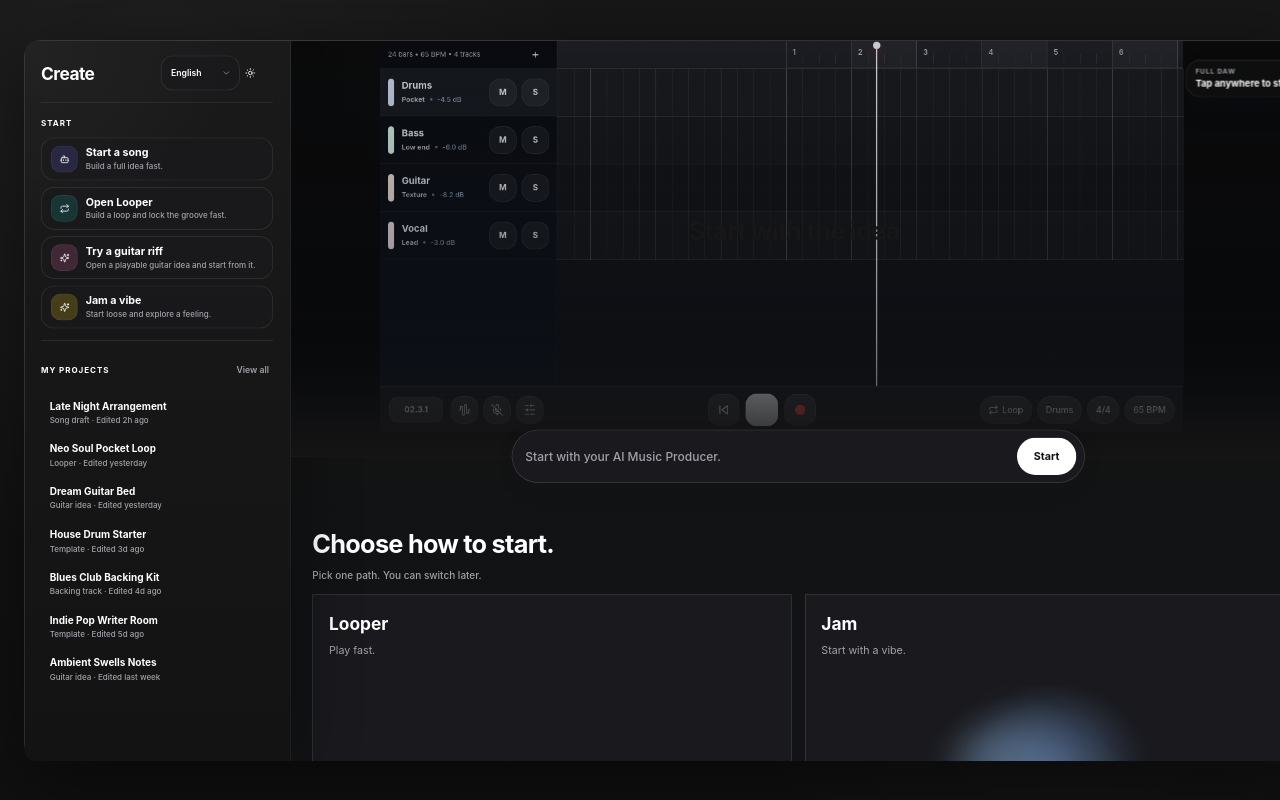
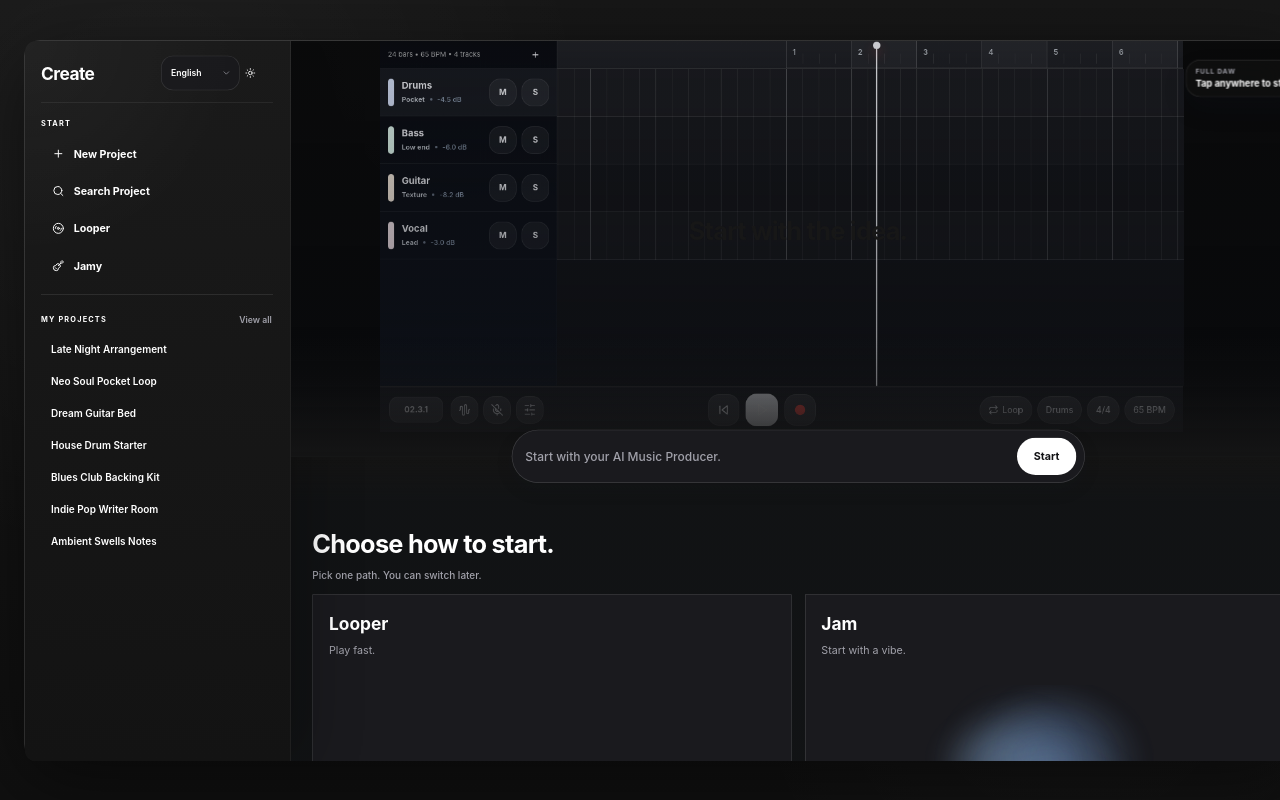
Before and after one commit to P3tr4-sway/Createpage, a React (Vite) app: page / in a window 1280 px wide. Shown: the top 800 px of the page. Built offline with nearby package versions, Linux system fonts and the light colour scheme.

Commit message:
Update sidebar list style

```diff
--- a/src/features/entrance/workspace/EntranceWorkspace.styles.ts
+++ b/src/features/entrance/workspace/EntranceWorkspace.styles.ts
@@ -65,17 +65,28 @@ export const sidebarSectionStyle: CSSProperties = {
 export const sidebarSectionLabelStyle: CSSProperties = {
   margin: 0,
   color: "var(--foreground)",
-  fontSize: 12,
+  fontSize: 11,
   fontWeight: 700,
-  letterSpacing: "0.12em",
+  letterSpacing: "0.16em",
   textTransform: "uppercase",
 };
 
 export const sidebarProjectListStyle: CSSProperties = {
   display: "flex",
   flexDirection: "column",
-  gap: 4,
+  gap: 6,
   paddingRight: 2,
+};
+
+export const sidebarViewAllStyle: CSSProperties = {
+  border: "none",
+  minHeight: 32,
+  padding: "0 2px",
+  background: "transparent",
+  color: "var(--secondary)",
+  fontSize: 13,
+  fontWeight: 600,
+  cursor: "pointer",
 };
 
 export const topTitleStyle: CSSProperties = {
--- a/src/features/entrance/workspace/EntranceWorkspace.tsx
+++ b/src/features/entrance/workspace/EntranceWorkspace.tsx
@@ -1,7 +1,11 @@
 import {
   ArrowLeft,
   ChevronDown,
+  Disc3,
+  Guitar,
   Moon,
+  Plus,
+  Search,
   Sun,
 } from "lucide-react";
 import { useTheme } from "next-themes";
@@ -31,7 +35,6 @@ import {
 } from "@/features/entrance/model/entrance.mock";
 import { useEntranceViewState } from "@/features/entrance/state/useEntranceViewState";
 import {
-  buildCreateActions,
   buildQuickActions,
   buildSidebarProjects,
   buildTutorialBrowseItems,
@@ -46,7 +49,6 @@ import {
 } from "@/features/entrance/workspace/EntranceWorkspacePanels";
 import type {
   SidebarProject,
-  SidebarAction,
 } from "@/features/entrance/workspace/EntranceWorkspace.types";
 import {
   QuickAccessCarousel,
@@ -57,7 +59,6 @@ import {
 import { EntranceWorkspaceHero } from "@/features/entrance/workspace/EntranceWorkspaceHero";
 import { EntranceWorkspaceTutorialPanel } from "@/features/entrance/workspace/EntranceWorkspaceTutorialPanel";
 import {
-  inlineLinkButtonStyle,
   secondaryButtonStyle,
   sectionDescriptionStyle,
   sectionTitleStyle,
@@ -73,6 +74,7 @@ import {
   sidebarProjectListStyle,
   sidebarSectionLabelStyle,
   sidebarSectionStyle,
+  sidebarViewAllStyle,
   topTitleStyle,
   workspaceSectionStyle,
 } from "@/features/entrance/workspace/EntranceWorkspace.styles";
@@ -163,17 +165,34 @@ export function EntranceWorkspace() {
 
   const shellTone = useMemo(() => getEntranceWorkspaceTone(isDark), [isDark]);
 
-  const createActions = useMemo<SidebarAction[]>(
-    () =>
-      buildCreateActions({
-        copy,
-        guitarClips,
-        onOpenWorkspace: openAgenticWorkspace,
-        onOpenLooper: openLooperWorkspace,
-        onOpenGuitar: openGuitar,
-        onScrollTo: handleScrollTo,
-      }),
-    [copy, handleScrollTo, openAgenticWorkspace, openGuitar, openLooperWorkspace],
+  const sidebarStartItems = useMemo(
+    () => [
+      {
+        id: "new-project",
+        label: "New Project",
+        icon: Plus,
+        onClick: openAgenticWorkspace,
+      },
+      {
+        id: "search-project",
+        label: "Search Project",
+        icon: Search,
+        onClick: () => setProjectsOpen(true),
+      },
+      {
+        id: "looper",
+        label: "Looper",
+        icon: Disc3,
+        onClick: () => openLooperWorkspace("Hot"),
+      },
+      {
+        id: "jamy",
+        label: "Jamy",
+        icon: Guitar,
+        onClick: () => handleScrollTo("launch"),
+      },
+    ],
+    [handleScrollTo, openAgenticWorkspace, openLooperWorkspace, setProjectsOpen],
   );
 
   const sidebarProjects = useMemo<SidebarProject[]>(
@@ -330,14 +349,12 @@ export function EntranceWorkspace() {
                   <div className="mb-3">
                     <p style={sidebarSectionLabelStyle}>{copy.start}</p>
                   </div>
-                  <div className="flex flex-col gap-2.5">
-                    {createActions.map((action) => (
+                  <div style={sidebarProjectListStyle}>
+                    {sidebarStartItems.map((action) => (
                       <SidebarStartAction
                         key={action.id}
                         label={action.label}
-                        meta={action.meta}
                         icon={action.icon}
-                        accent={action.accent}
                         onClick={action.onClick}
                       />
                     ))}
@@ -351,7 +368,7 @@ export function EntranceWorkspace() {
                       type="button"
                       onClick={() => setProjectsOpen(true)}
                       className="tablet-touch-target tablet-pressable"
-                      style={inlineLinkButtonStyle}
+                      style={sidebarViewAllStyle}
                     >
                       {copy.viewAll}
                     </button>
--- a/src/features/entrance/workspace/EntranceWorkspacePanels.tsx
+++ b/src/features/entrance/workspace/EntranceWorkspacePanels.tsx
@@ -10,9 +10,7 @@ interface LoopLaunchPanelProps {
 
 interface SidebarStartActionProps {
   label: string;
-  meta?: string;
   icon: LucideIcon;
-  accent: string;
   onClick: () => void;
 }
 
@@ -57,29 +55,25 @@ export function LoopLaunchPanel({
 
 export function SidebarStartAction({
   label,
-  meta,
   icon: Icon,
-  accent,
   onClick,
 }: SidebarStartActionProps) {
   return (
     <button
       type="button"
       onClick={onClick}
-      className="tablet-touch-target tablet-pressable flex items-center justify-between text-left"
+      className="tablet-touch-target tablet-pressable tablet-hover-soft flex w-full items-center text-left"
       style={sidebarStartActionStyle}
     >
-      <span className="flex min-w-0 items-center gap-3">
-        <span
-          className="flex h-10 w-10 shrink-0 items-center justify-center"
-          style={{ ...sidebarActionIconStyle, backgroundColor: accent }}
-        >
-          <Icon size={15} strokeWidth={1.9} />
-        </span>
-        <span className="min-w-0">
-          <span style={sidebarStartLabelStyle}>{label}</span>
-          {meta ? <span style={sidebarStartMetaStyle}>{meta}</span> : null}
-        </span>
+      <span
+        className="flex shrink-0 items-center justify-center"
+        style={sidebarActionIconStyle}
+        aria-hidden="true"
+      >
+        <Icon size={18} strokeWidth={1.95} />
+      </span>
+      <span className="min-w-0 flex-1">
+        <span style={sidebarStartLabelStyle}>{label}</span>
       </span>
     </button>
   );
@@ -92,14 +86,11 @@ export function SidebarProjectListItem({
     <button
       type="button"
       onClick={project.onClick}
-      className="tablet-touch-target tablet-pressable flex w-full items-start text-left"
+      className="tablet-touch-target tablet-pressable tablet-hover-soft flex w-full items-start text-left"
       style={sidebarProjectItemStyle}
     >
       <span className="min-w-0">
         <span style={sidebarProjectTitleStyle}>{project.title}</span>
-        <span style={sidebarProjectMetaStyle}>
-          {project.status} · {project.meta}
-        </span>
       </span>
     </button>
   );
@@ -107,16 +98,17 @@ export function SidebarProjectListItem({
 
 const sidebarStartActionStyle: CSSProperties = {
   width: "100%",
-  minHeight: 64,
-  padding: "0 14px",
-  borderRadius: 20,
-  border: "1px solid color-mix(in srgb, var(--border) 74%, transparent)",
-  backgroundColor: "color-mix(in srgb, var(--card) 58%, transparent)",
+  minHeight: 50,
+  padding: "5px 12px 5px 14px",
+  borderRadius: 16,
+  border: "1px solid transparent",
+  backgroundColor: "transparent",
   color: "var(--foreground)",
-  fontSize: 14,
+  fontSize: 16,
   fontWeight: 600,
   display: "flex",
   alignItems: "center",
+  gap: 13,
   cursor: "pointer",
   boxShadow: "none",
 };
@@ -125,30 +117,26 @@ const sidebarStartLabelStyle: CSSProperties = {
   display: "block",
   color: "inherit",
   fontSize: 16,
-  fontWeight: 700,
-  lineHeight: 1.2,
-};
-
-const sidebarStartMetaStyle: CSSProperties = {
-  display: "block",
-  marginTop: 3,
-  color: "var(--secondary)",
-  fontSize: 12,
-  fontWeight: 500,
-  lineHeight: 1.35,
+  fontWeight: 650,
+  lineHeight: 1.25,
+  whiteSpace: "nowrap",
+  overflow: "hidden",
+  textOverflow: "ellipsis",
 };
 
 const sidebarActionIconStyle: CSSProperties = {
   color: "var(--foreground)",
-  borderRadius: 14,
-  border: "1px solid color-mix(in srgb, var(--border) 50%, transparent)",
+  width: 21,
+  height: 21,
+  borderRadius: 0,
+  border: "none",
   boxShadow: "none",
 };
 
 const sidebarProjectItemStyle: CSSProperties = {
   width: "100%",
-  minHeight: 58,
-  padding: "10px 12px",
+  minHeight: 42,
+  padding: "5px 12px 5px 14px",
   borderRadius: 16,
   border: "1px solid transparent",
   backgroundColor: "transparent",
@@ -160,20 +148,8 @@ const sidebarProjectTitleStyle: CSSProperties = {
   display: "block",
   color: "var(--foreground)",
   fontSize: 15,
-  fontWeight: 650,
-  lineHeight: 1.2,
-  whiteSpace: "nowrap",
-  overflow: "hidden",
-  textOverflow: "ellipsis",
-};
-
-const sidebarProjectMetaStyle: CSSProperties = {
-  display: "block",
-  marginTop: 4,
-  color: "var(--secondary)",
-  fontSize: 12,
-  fontWeight: 500,
-  lineHeight: 1.35,
+  fontWeight: 600,
+  lineHeight: 1.3,
   whiteSpace: "nowrap",
   overflow: "hidden",
   textOverflow: "ellipsis",
```
